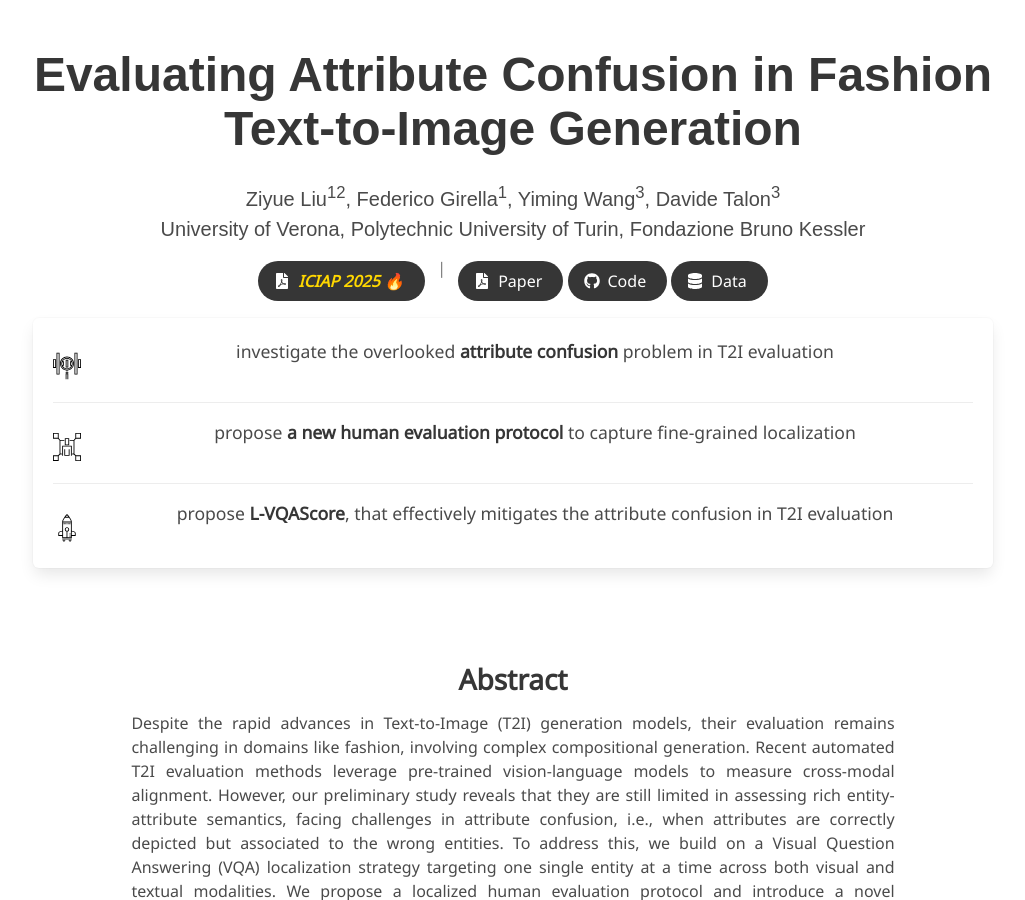
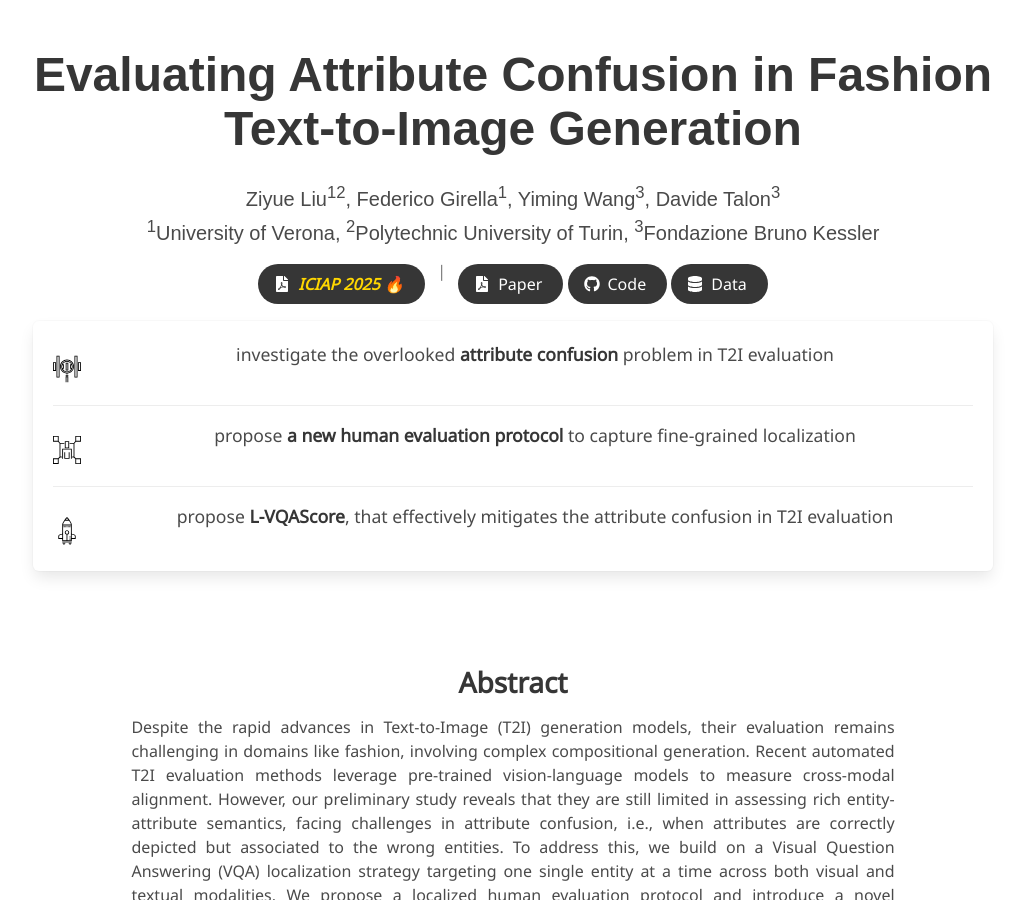
Before and after one commit to intelligolabs/L-VQAScore, a Jekyll site: the page built from index.md, in a window 1280 px wide and 900 px high. Shown: the whole window, without its empty margins (127-1152 px from the left). Built offline with Jekyll 4.4.1, drawn with Linux system fonts in a browser that asks for light colours; some web fonts are replaced.

Commit message:
Update index.md

```diff
--- a/index.md
+++ b/index.md
@@ -6,7 +6,7 @@ title: Evaluating Attribute Confusion in Fashion Text-to-Image Generation
 authors:
     Ziyue Liu<sup>1</sup><sup>2</sup>, Federico Girella<sup>1</sup>, Yiming Wang<sup>3</sup>, Davide Talon<sup>3</sup>
 affiliations:
-    University of Verona, Polytechnic University of Turin, Fondazione Bruno Kessler
+    <sup>1</sup>University of Verona, <sup>2</sup>Polytechnic University of Turin, <sup>3</sup>Fondazione Bruno Kessler
 paper: coming soon
 code: coming soon
 data: coming soon
```
